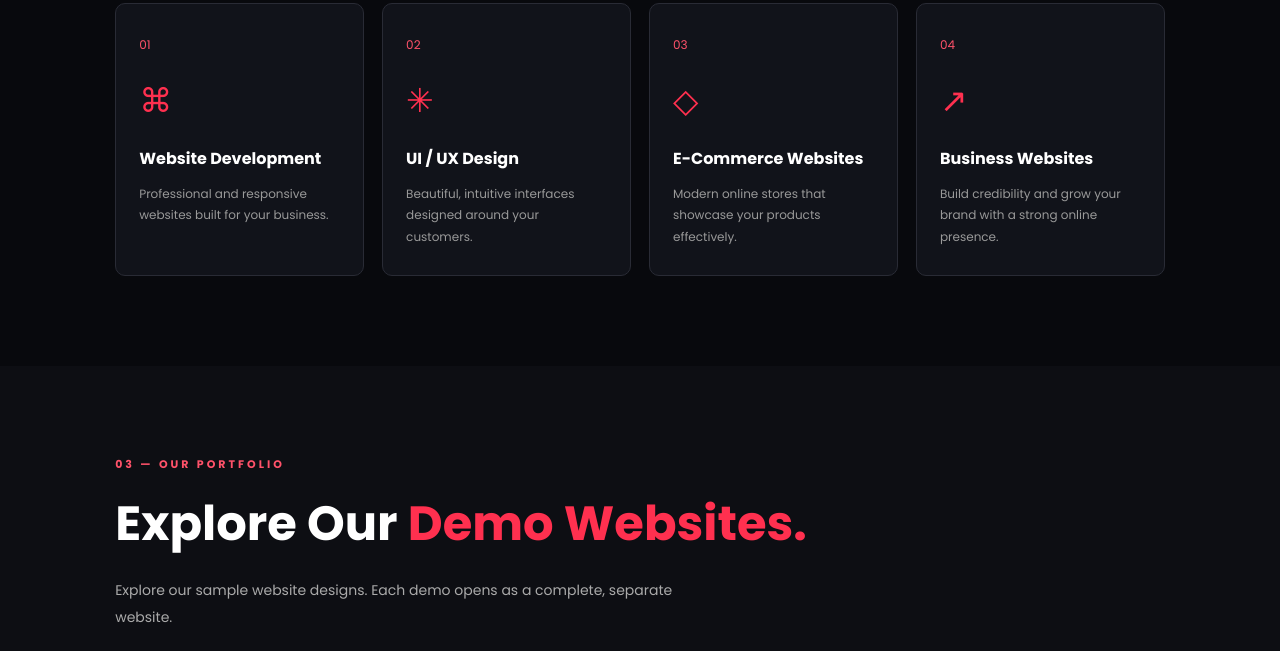
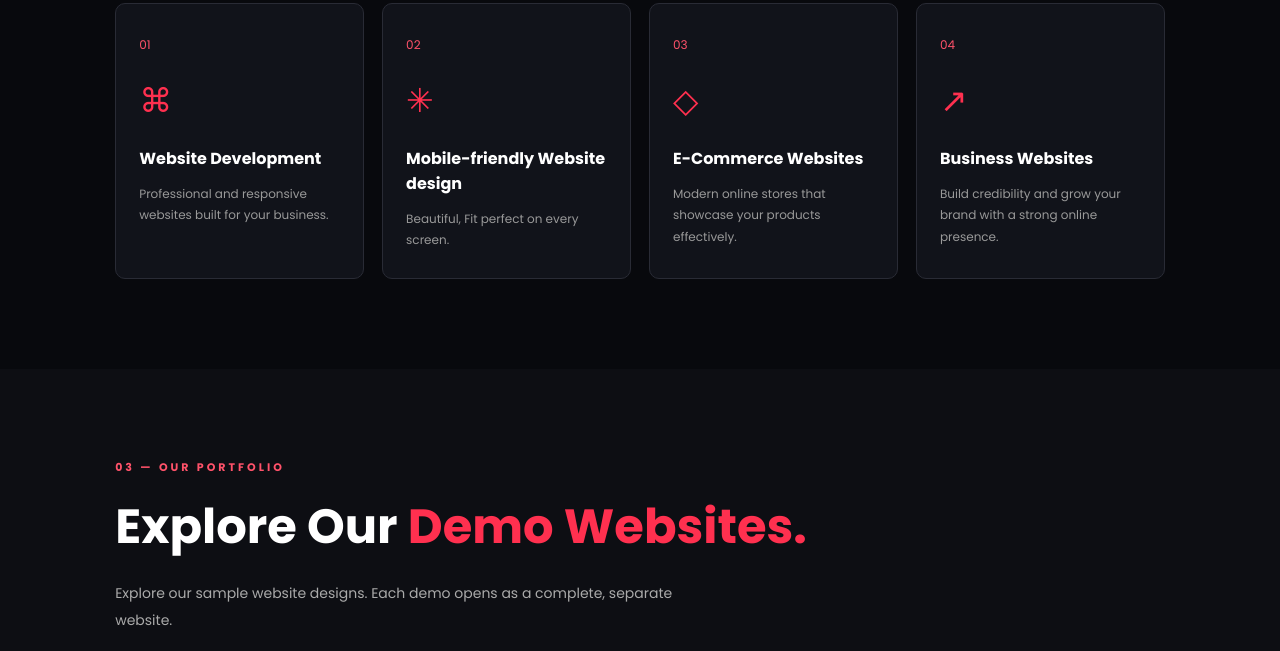
Before and after one commit to affreen-dev/APEXNODEWEB, a plain HTML site: page index.html in a window 1280 px wide. Shown: the part 1581-2232 px from the top of the page. Drawn offline with Linux system fonts and the light colour scheme.

Commit message:
Update index.html

```diff
--- a/index.html
+++ b/index.html
@@ -84,8 +84,8 @@
     <article class="service-card">
       <span>02</span>
       <div class="service-icon">✳</div>
-      <h3>UI / UX Design</h3>
-      <p>Beautiful, intuitive interfaces designed around your customers.</p>
+      <h3>Mobile-friendly Website design</h3>
+      <p>Beautiful, Fit perfect on every screen.</p>
     </article>
 
     <article class="service-card">
```
